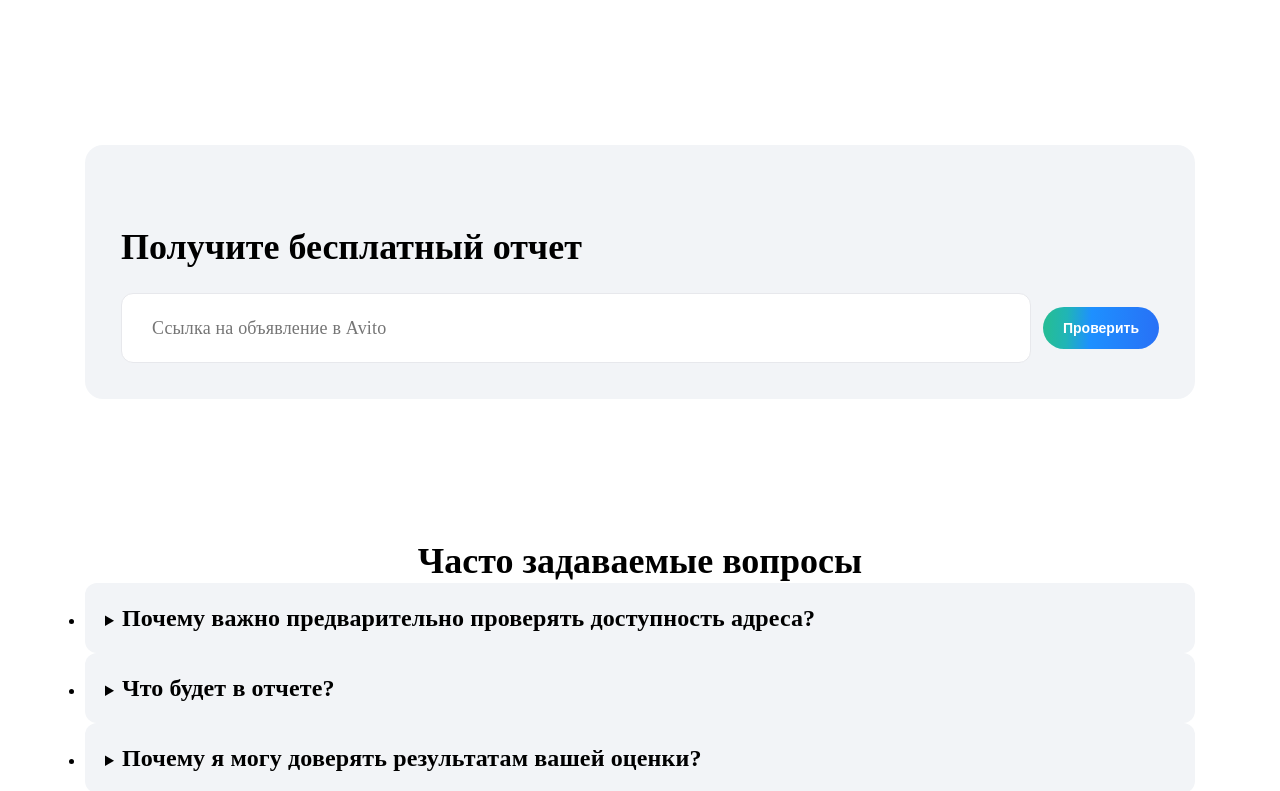
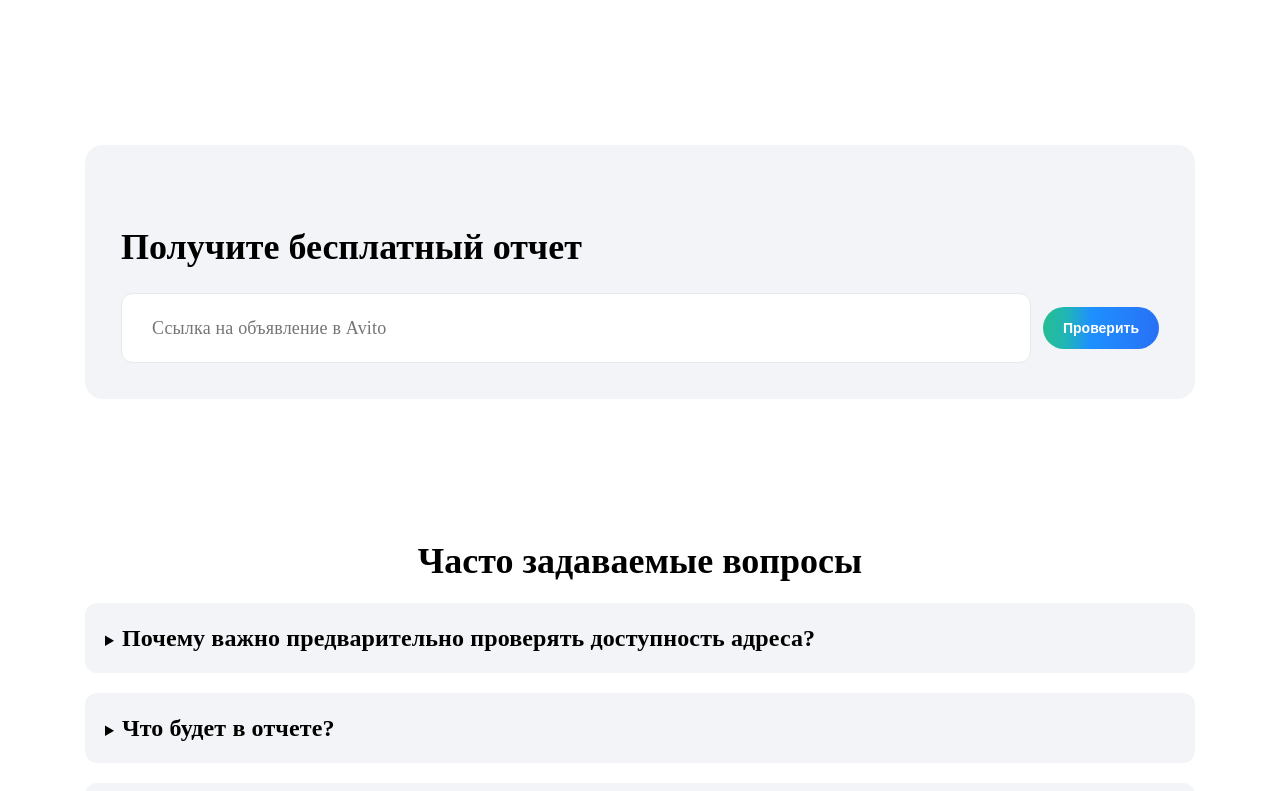
Before and after one commit to Nargiz-Toleutai/estate-navigator-ui, a Next.js app: page / in a window 1280 px wide. Shown: the part 2001-2792 px from the top of the page. Built offline with nearby package versions, Linux system fonts and the light colour scheme; a web font is replaced by a local one.

Commit message:
style: add styles for li elements in faq.module.scss

```diff
--- a/src/components/Faq/faq.module.scss
+++ b/src/components/Faq/faq.module.scss
@@ -10,9 +10,8 @@
 
 .faqContent {
   width: 100%;
-
+  display: flex;
   flex-direction: column;
-  align-items: center;
 
   h2 {
     @include mixins.header3;
@@ -20,7 +19,8 @@
     text-align: center;
   }
 
-  & > div {
-    margin-top: 50px;
+  li {
+    list-style: none;
+    margin-top: 20px;
   }
 }
```
